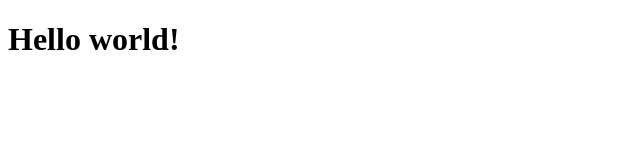
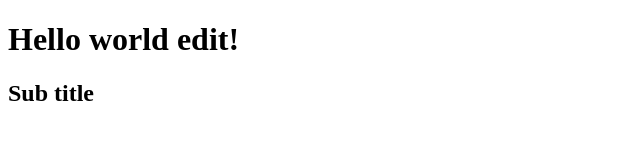
Before and after one commit to haidang9403/CT300-Lab2-BT1, a plain HTML site: page index.html in a window 1280 px wide. Shown: the whole page, without its empty margins (0-640 px from the left). Drawn offline with Linux system fonts and the light colour scheme.

Commit message:
Fix index.html

```diff
--- a/index.html
+++ b/index.html
@@ -6,6 +6,7 @@
     <title>Document</title>
   </head>
   <body>
-    <h1>Hello world!</h1>
+    <h1>Hello world edit!</h1>
+    <h2>Sub title</h2>
   </body>
 </html>
```
